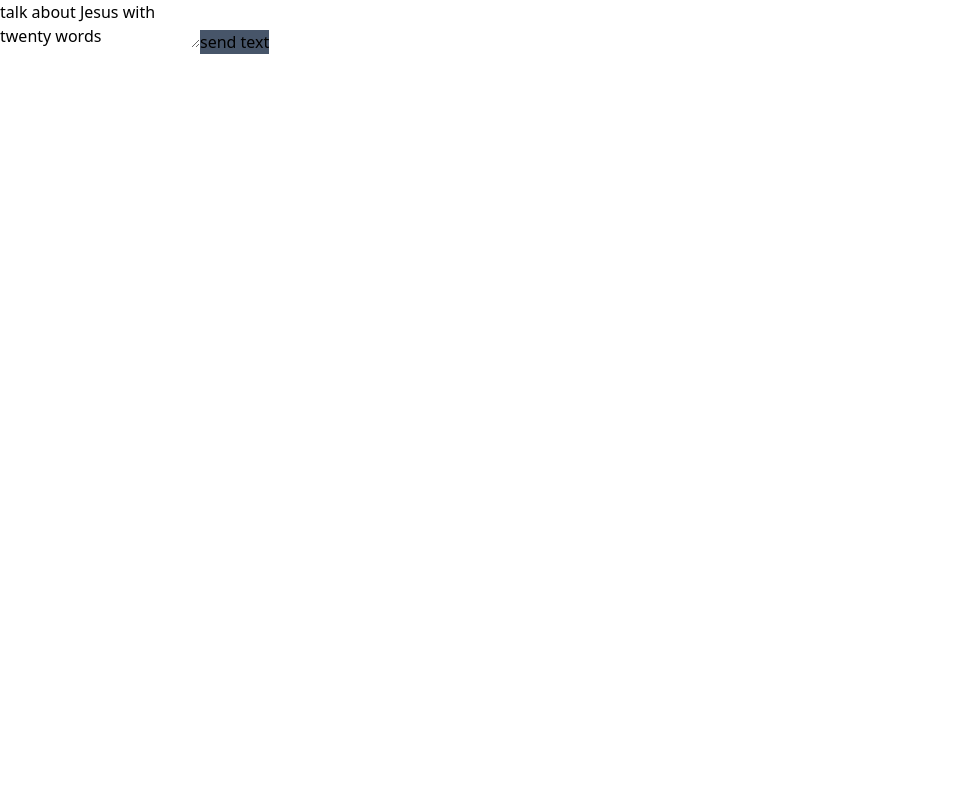
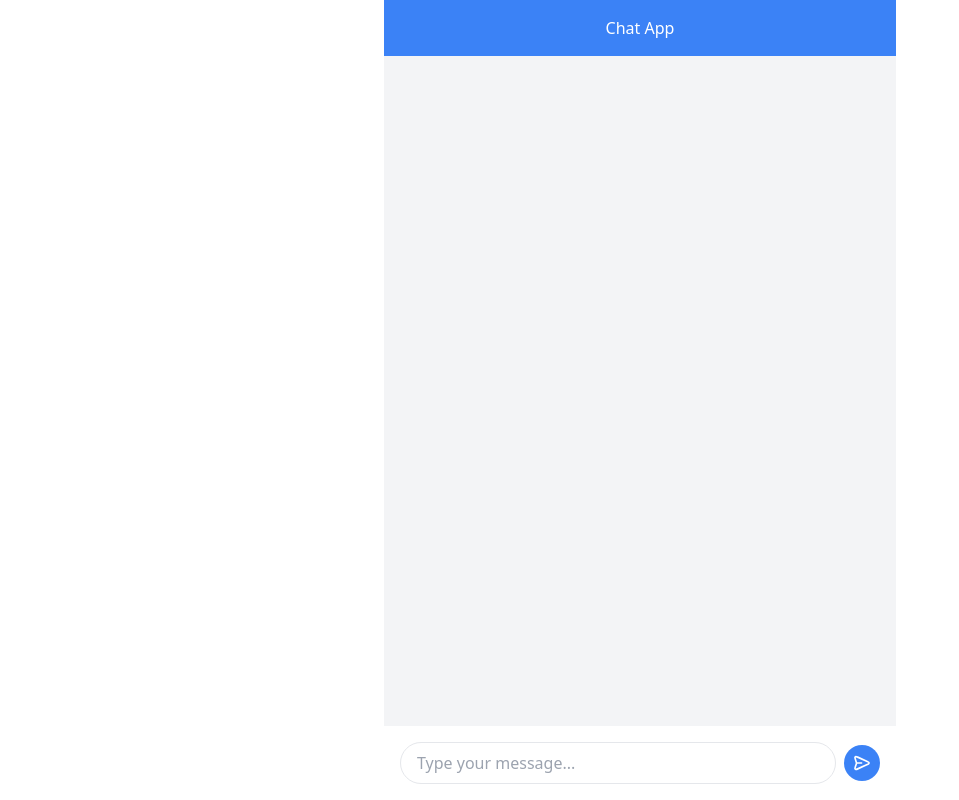
Before and after one commit to VitorLeiteJr/chat-geminiai, a Next.js app: page / in a window 1280 px wide. Shown: the whole page, without its empty margins (0-959 px from the left). Built offline with nearby package versions, Linux system fonts and the light colour scheme.

Commit message:
fix: fix homepage

```diff
--- a/app/page.tsx
+++ b/app/page.tsx
@@ -1,30 +1,9 @@
-'use client'
-
-import { FormEvent, useState } from "react"
-import axios from "axios";
+import Chat from "./chat/page";
 
 export default function Home() {
-  const [ai,SetAi] = useState("");
 
-  const handlePrompt = async(e: FormEvent<HTMLFormElement>) =>{
-    e.preventDefault();
-
-    const formData = new FormData(e.currentTarget);
-    const prompt = formData.get("prompt")
-
-    const responseai = await axios.post('/api/responseai',{prompt});
-
-    SetAi(responseai.data.geminiAiResponse);
-    console.log(responseai.data.geminiAiResponse);
-  }
 
   return (
-    <div>
-      <form onSubmit={handlePrompt}>
-      <textarea name="prompt">talk about Jesus with twenty words</textarea>
-      <button  className="bg-slate-600" type="submit"> send text</button>
-      </form>
-      {ai}
-    </div>
+    <Chat/>
   );
 }
```
Also changed, not shown: app/chat/page.tsx (line endings or trailing spaces).
